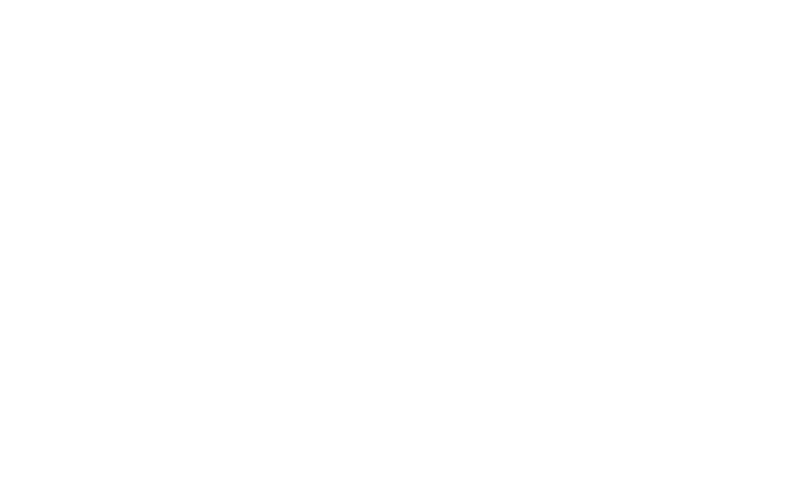
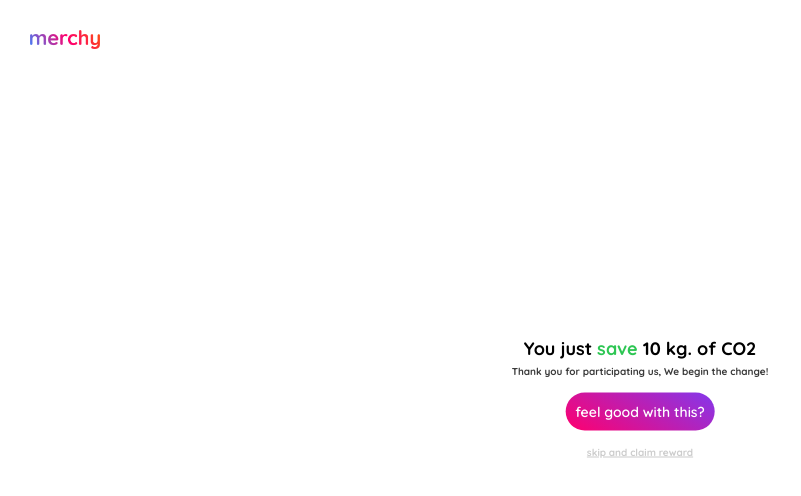
Before and after one commit to kaoapithepp/merchy-validation-page, a React (Create React App) app: page /completed in a window 1280 px wide. Before the commit this address had no page. Shown: the top 496 px of the page, without its empty margins (0-801 px from the left). Built offline with nearby package versions, Linux system fonts and the light colour scheme.

Commit message:
feat: Completed, Claimed

```diff
--- a/src/App.css
+++ b/src/App.css
@@ -29,9 +29,22 @@
 p {
   font-family: 'Quicksand', sans-serif;
   font-weight: 700;
-  font-size: 12px;
+  font-size: 10px;
   color: #3A3A3A;
-  margin: 0px;
+  margin: 5px 0px;
+}
+
+button {
+  font-family: 'Quicksand', sans-serif;
+  font-weight: 600;
+  color: white;
+  font-size: 14px;
+  margin: 10px;
+  padding: 10px;
+  border: none;
+  border-radius: 20px;
+  background: linear-gradient(30deg, rgba(255,0,110,1) 0%, rgba(131,56,236,1) 100%);
+  cursor: pointer;
 }
 
 .emoji {
--- a/src/App.js
+++ b/src/App.js
@@ -3,6 +3,8 @@
 import Home from './page/Home';
 import Gender from './page/Gender';
 import Prefer from './page/Prefer';
+import Completed from './page/Completed';
+import Claimed from './page/Claimed';
 
 import './App.css';
 
@@ -13,6 +15,8 @@
         <Route exact path="/" element={<Home />} />
         <Route exact path="/gender" element={<Gender />} />
         <Route exact path="/prefer" element={<Prefer />} />
+        <Route exact path="/completed" element={<Completed />} />
+        <Route exact path="/claimed" element={<Claimed />} />
       </Routes>
     </BrowserRouter>
   );
--- a/src/page/Home.js
+++ b/src/page/Home.js
@@ -24,7 +24,6 @@
                 <div className="interact-section">
                     {button_card}
                 </div>
-
             </div>
         </div>
     );
--- a/src/page/claimed.js
+++ b/src/page/claimed.js
@@ -1,9 +1,20 @@
-const claimed = () => {
+import BrandBar from "../components/BrandBar";
+
+import './page-style.css'
+
+const Claimed = () => {
     return (
-        <div>
-
+        <div className="page-align">
+            <BrandBar />
+            <div className="center-page">
+                <div className="center-content">
+                    <h2>You will recieve</h2>
+                    <h2>200 <span className="inline-logo">merchy coin</span> !</h2>
+                    <p>When our platform is ready in March 2022.</p>
+                </div>
+            </div>
         </div>
     );
 }
 
-export default claimed;
+export default Claimed;
--- a/src/page/completed.js
+++ b/src/page/completed.js
@@ -1,9 +1,21 @@
-const completed = () => {
+import BrandBar from "../components/BrandBar";
+
+import './page-style.css'
+
+const Completed = () => {
     return (
-        <div>
-
+        <div className="page-align">
+            <BrandBar />
+            <div className="center-page">
+                <div className="center-content">
+                    <h4>You just <span className="green">save</span> 10 kg. of CO2</h4>
+                    <p>Thank you for participating us, We begin the change!</p>
+                </div>
+                <button>feel good with this?</button>
+                <p className="skip">skip and claim reward</p>
+            </div>
         </div>
     );
 }
 
-export default completed;
+export default Completed;
--- a/src/page/contact.js
+++ b/src/page/contact.js
@@ -1,4 +1,4 @@
-const prefer = () => {
+const Contact = () => {
     return (
         <div>
 
@@ -6,4 +6,4 @@
     );
 }
 
-export default prefer;
+export default Contact;
--- a/src/page/page-style.css
+++ b/src/page/page-style.css
@@ -15,3 +15,40 @@
 .interact-section {
     margin: 40px 0px;
 }
+
+.center-page {
+    position: absolute;
+    top: 50%;
+    left: 50%;
+    transform: translate(-50%,-50%);
+    display: flex;
+    flex-direction: column;
+    justify-content: center;
+    align-items: center;
+    text-align: center;
+}
+
+.inline-logo {
+    background: linear-gradient(30deg, rgba(58,134,255,1) 0%, rgba(255,0,110,1) 54%, rgba(251,86,7,1) 100%);
+    -webkit-background-clip: text;
+    -webkit-text-fill-color: transparent;
+}
+
+.green {
+    color: #2DC653;
+}
+
+.center-content {
+    width: max-content;
+}
+
+.skip {
+    color: #cccccc;
+    text-decoration: underline;
+    cursor: pointer;
+}
+
+.skip:active {
+    color: #7ce0ff;
+    outline: none;
+}
```
